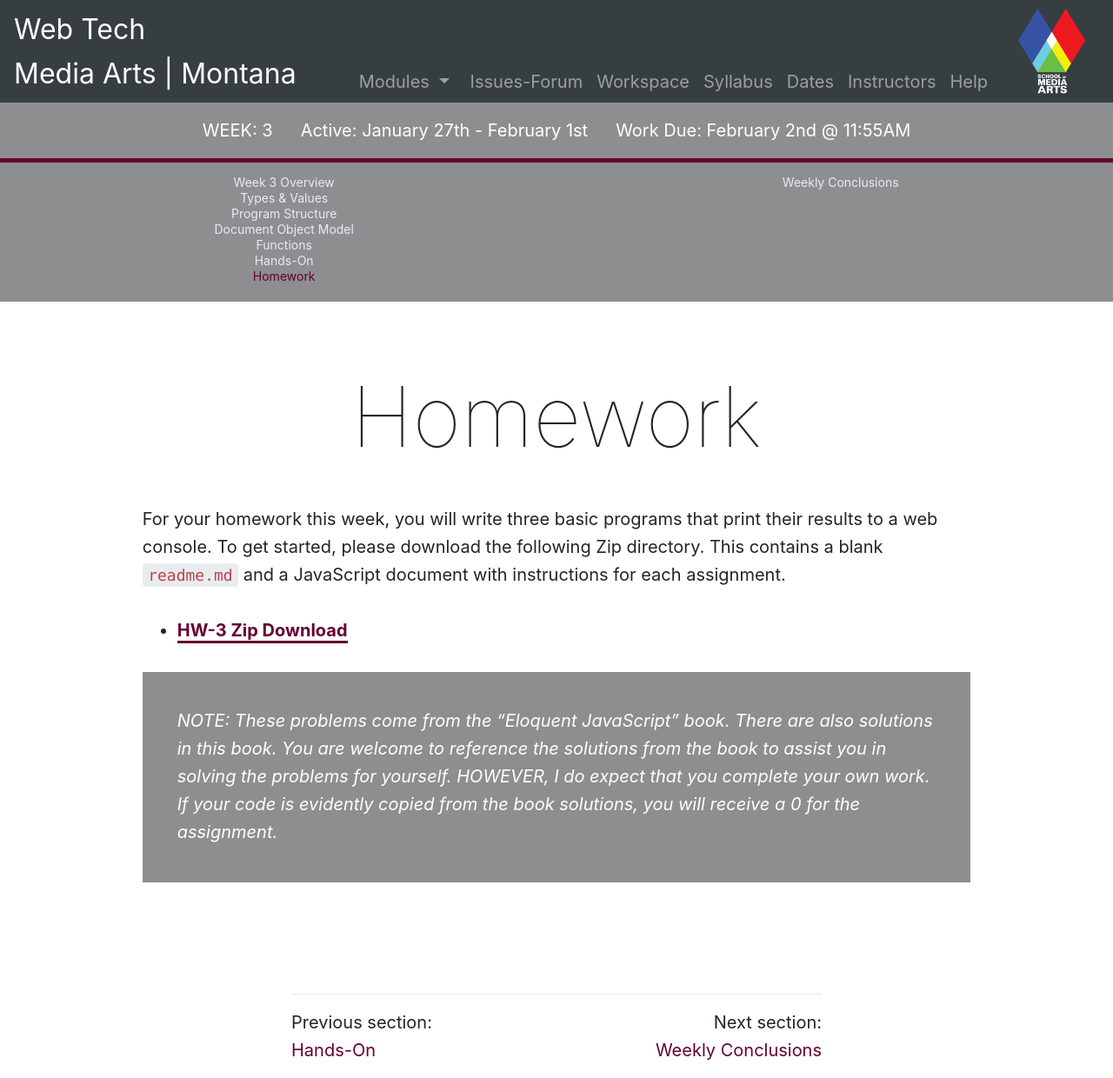
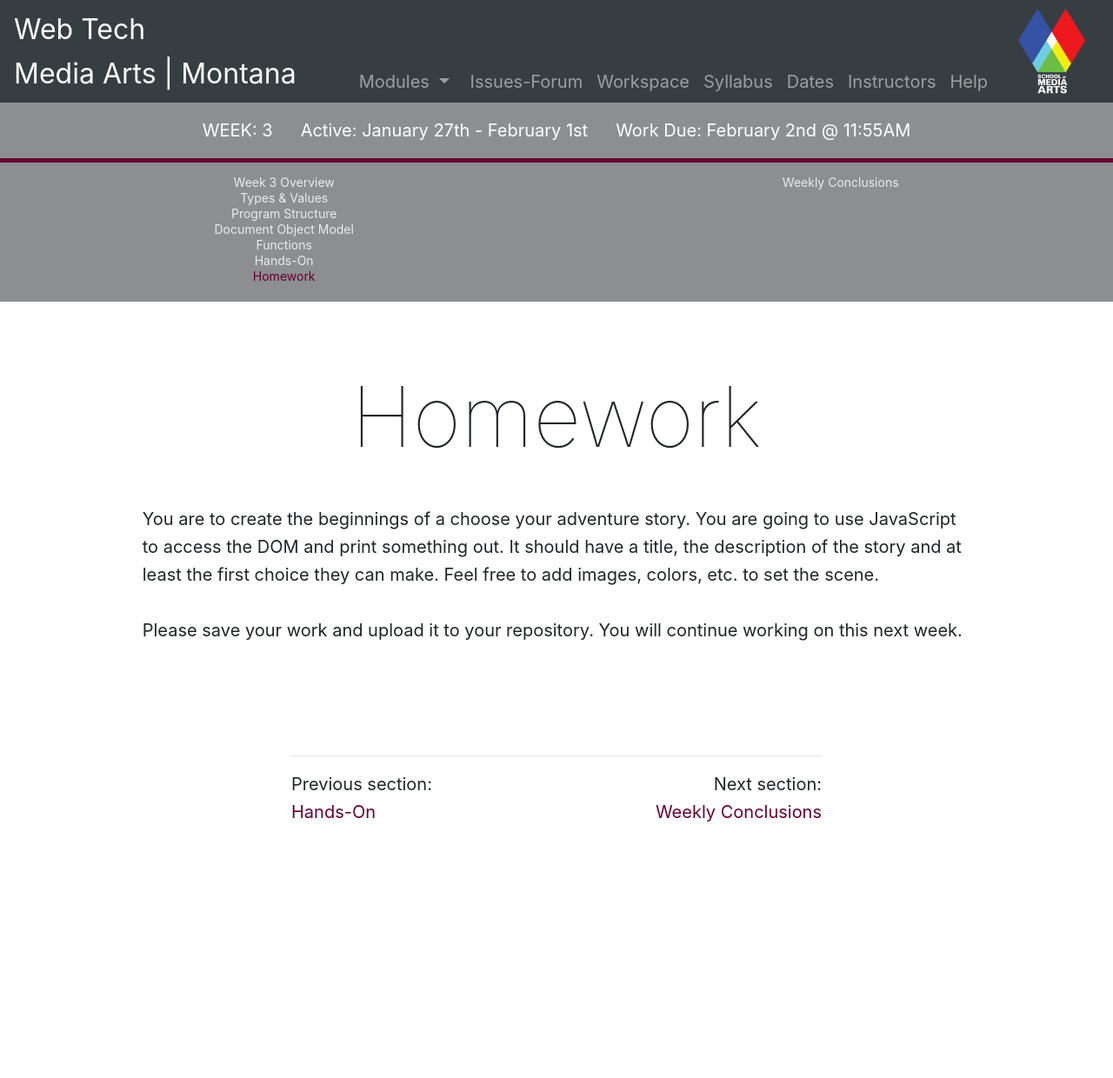
Before and after one commit to Montana-Media-Arts/441-web-tech-Spring2019-course, a Jekyll site: the page built from modules/week-3/_posts/2010-01-01-homework.md, in a window 1280 px wide. Shown: the whole page at 87% size. Built offline with Jekyll 4.4.1, drawn with Linux system fonts in a browser that asks for light colours; nearby versions of some CDN libraries; after the commit the page ends 966 px from its top, so only the background shows below that.

Commit message:
updated files
changed week 3 files

```diff
--- a/modules/week-3/_posts/2010-01-01-homework.md
+++ b/modules/week-3/_posts/2010-01-01-homework.md
@@ -6,8 +6,6 @@ jotted: false
 
 # Homework
 
-For your homework this week, you will write three basic programs that print their results to a web console. To get started, please download the following Zip directory. This contains a blank `readme.md` and a JavaScript document with instructions for each assignment.
+You are to create the beginnings of a choose your adventure story.  You are going to use JavaScript to access the DOM and print something out.  It should have a title, the description of the story and at least the first choice they can make.  Feel free to add images, colors, etc. to set the scene.
 
-- [**HW-3 Zip Download**](https://github.com/Montana-Media-Arts/441-WebTech/raw/master/HW_Examples/HW-3/HW-3.zip)
-
-> NOTE: These problems come from the "Eloquent JavaScript" book. There are also solutions in this book. You are welcome to reference the solutions from the book to assist you in solving the problems for yourself. HOWEVER, I do expect that you complete your own work. If your code is evidently copied from the book solutions, you will receive a 0 for the assignment.
+Please save your work and upload it to your repository. You will continue working on this next week.
```
Also changed, not shown: modules/week-3/_posts/2001-02-01-program-structure.md (+3 -2 lines).
